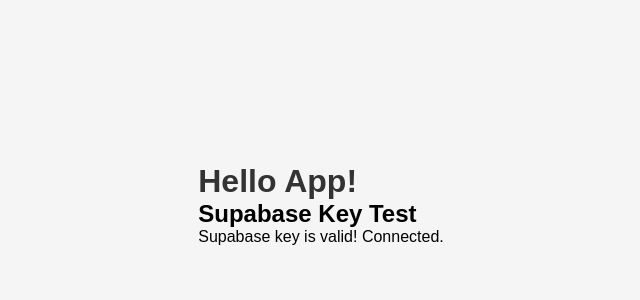
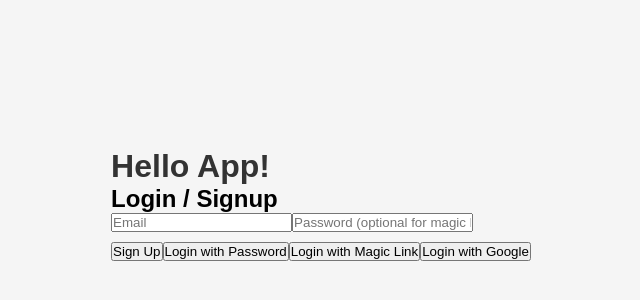
Before and after one commit to johnjun97/hello-world-react, a React (Vite) app in the folder frontend/: page / in a window 1280 px wide. Shown: the part 196-496 px from the top of the page, without its empty margins (319-959 px from the left). Built offline with nearby package versions, Linux system fonts and the light colour scheme; no server answers; the database is empty.

Commit message:
20260211

```diff
--- a/frontend/src/App.jsx
+++ b/frontend/src/App.jsx
@@ -1,9 +1,38 @@
-import React from "react";
+import React, { useEffect, useState } from "react";
+import { supabase } from "./lib/supabase";
+import Auth from "./components/Auth.jsx";
 
 export default function App() {
+  const [user, setUser] = useState(null);
+
+  useEffect(() => {
+    // Check if a session already exists
+    supabase.auth.getSession().then(({ data: { session } }) => {
+      if (session) setUser(session.user);
+    });
+
+    // Listen for login/logout changes
+    const { data: listener } = supabase.auth.onAuthStateChange((_event, session) => {
+      if (session) setUser(session.user);
+      else setUser(null);
+    });
+
+    return () => {
+      listener.subscription.unsubscribe();
+    };
+  }, []);
+
   return (
     <div>
       <h1>Hello App!</h1>
+      {user ? (
+        <div>
+          <p>Welcome, {user.email}</p>
+          <button onClick={() => supabase.auth.signOut()}>Logout</button>
+        </div>
+      ) : (
+        <Auth /> // Show login/signup if not logged in
+      )}
     </div>
   );
 }
--- /dev/null
+++ b/frontend/src/components/Auth.jsx
@@ -0,0 +1,81 @@
+import { useState } from "react";
+import { supabase } from "../lib/supabase";
+
+export default function Auth() {
+  const [email, setEmail] = useState("");
+  const [password, setPassword] = useState("");
+  const [msg, setMsg] = useState("");
+
+  // Auto-detect redirect URL for local or deployed
+  const redirectUrl =
+    window.location.hostname === "localhost"
+      ? "http://localhost:5173"
+      : "https://your-username.github.io/your-repo"; // replace with your repo URL
+
+  // Magic link login
+  const loginMagicLink = async () => {
+    const { error } = await supabase.auth.signInWithOtp({
+      email,
+      options: { redirectTo: redirectUrl }
+    });
+    if (error) setMsg(error.message);
+    else setMsg("Check your email for the magic link!");
+  };
+
+  // Email/password login
+  const loginWithPassword = async () => {
+    const { data, error } = await supabase.auth.signInWithPassword({
+      email,
+      password
+    });
+    if (error) setMsg(error.message);
+    else setMsg(`Logged in as ${data.user.email}`);
+  };
+
+  // Email/password sign up
+  const signUp = async () => {
+    const { data, error } = await supabase.auth.signUp({
+      email,
+      password,
+      options: { emailRedirectTo: redirectUrl }
+    });
+    if (error) setMsg(error.message);
+    else setMsg("Account created. Check your email to confirm.");
+  };
+
+  // OAuth login (Google example)
+  const loginWithGoogle = async () => {
+    await supabase.auth.signInWithOAuth({
+      provider: "google",
+      options: { redirectTo: redirectUrl }
+    });
+  };
+
+  return (
+    <div>
+      <h2>Login / Signup</h2>
+
+      <input
+        type="email"
+        placeholder="Email"
+        value={email}
+        onChange={(e) => setEmail(e.target.value)}
+      />
+      <input
+        type="password"
+        placeholder="Password (optional for magic link)"
+        value={password}
+        onChange={(e) => setPassword(e.target.value)}
+      />
+
+      <div style={{ marginTop: "10px" }}>
+        <button onClick={signUp}>Sign Up</button>
+        <button onClick={loginWithPassword}>Login with Password</button>
+        <button onClick={loginMagicLink}>Login with Magic Link</button>
+        <button onClick={loginWithGoogle}>Login with Google</button>
+      </div>
+
+      <p>{msg}</p>
+    </div>
+  );
+}
--- a/frontend/src/index.jsx
+++ b/frontend/src/index.jsx
@@ -3,6 +3,7 @@
 import App from "./App.jsx";                    // Your root component
 import "./style.css";                           // optional global styles
 import TestSupabase from "./components/TestSupabase.jsx";
+// import  Auth from "./components/Auth.jsx";
 
 // Get the root div from index.html
 const rootElement = document.getElementById("root");
@@ -14,6 +15,7 @@
 root.render(
   <React.StrictMode>
     <App />
-    <TestSupabase />
+    {/* <TestSupabase /> */}
+    {/* <Auth /> */}
   </React.StrictMode>
 );
```
